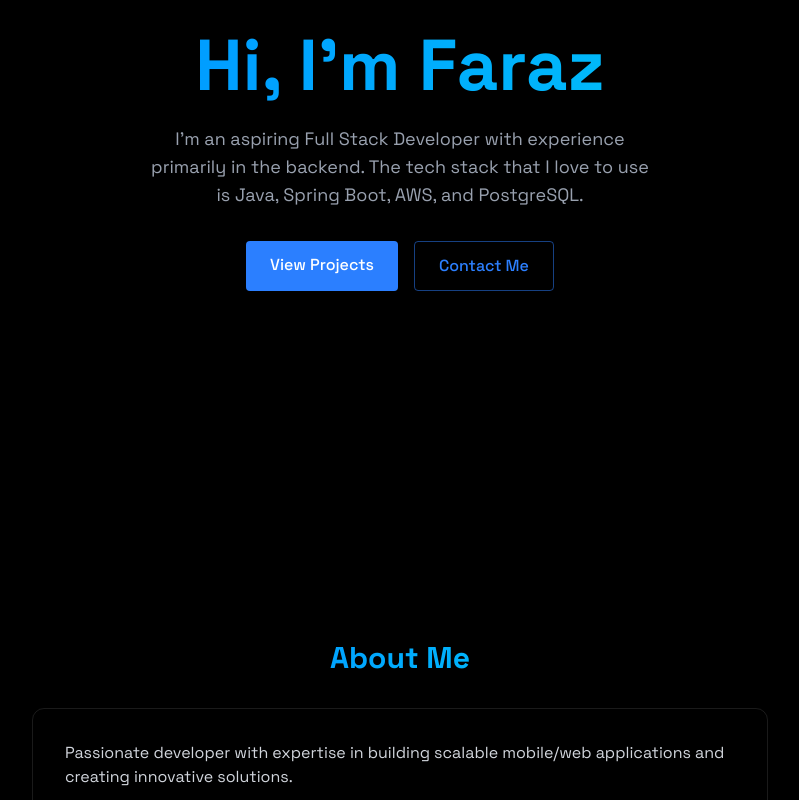
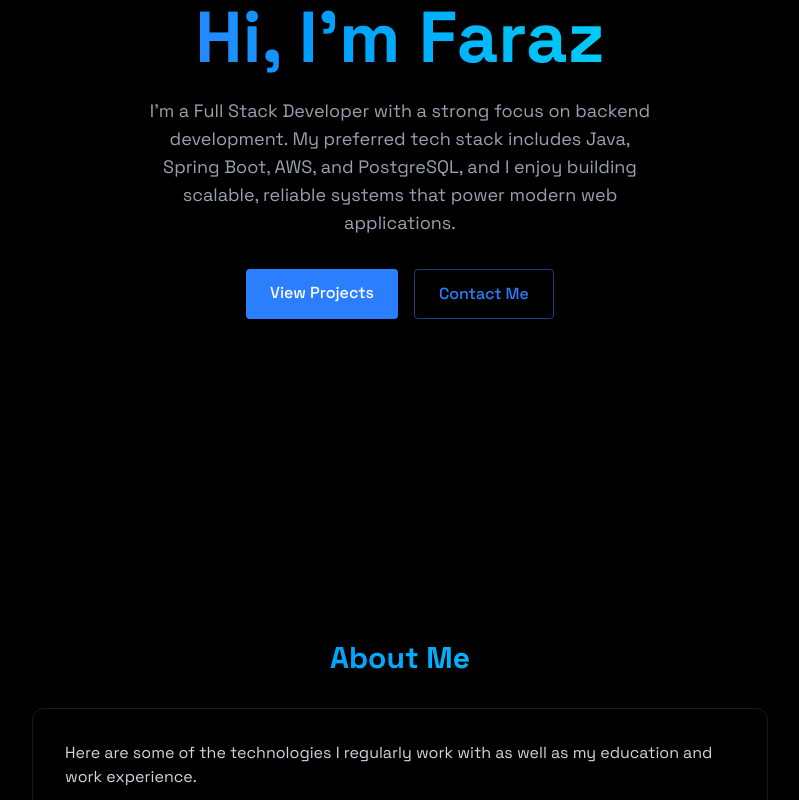
Before and after one commit to farazalam27/fqa-portfolio, a React (Vite) app: page / in a window 1280 px wide. Shown: the part 240-1040 px from the top of the page, without its empty margins (240-1039 px from the left). Built offline with nearby package versions, Linux system fonts and the light colour scheme.

Commit message:
Made some more changes

```diff
--- a/src/components/LoadingScreen.jsx
+++ b/src/components/LoadingScreen.jsx
@@ -2,7 +2,7 @@ import {useEffect, useState} from "react";
 
 export const LoadingScreen = ({onComplete}) => {
     const [text, setText] = useState("")
-    const fullText = "<Hello World />";
+    const fullText = "Hi there";
 
     useEffect(() => {
         let index = 0;
--- a/src/components/RevealOnScroll.jsx
+++ b/src/components/RevealOnScroll.jsx
@@ -17,7 +17,7 @@ export const RevealOnScroll = ({children, className = ""}) => {
     });
 
     return (
-        <div ref={ref} className={`reveal w-full ${className}`}>
+        <div ref={ref} className={`reveal ${className}`}>
             {children}
         </div>
     );
--- a/src/components/sections/About.jsx
+++ b/src/components/sections/About.jsx
@@ -15,8 +15,7 @@ export const About = () => {
 
                 <div className="rounded-xl p-8 border-white/10 border hover:-translate-y-1 transition-all">
                     <p className="text-gray-300 mb-6">
-                        Passionate developer with expertise in building scalable mobile/web applications
-                        and creating innovative solutions.
+                        Here are some of the technologies I regularly work with as well as my education and work experience.
                     </p>
 
                     <div className="grid grid-cols-1 md:grid-cols-2 gap-6">
--- a/src/components/sections/Contact.jsx
+++ b/src/components/sections/Contact.jsx
@@ -24,7 +24,7 @@ export const Contact = () => {
     return (
         <section id="contact" className="min-h-screen w-full flex items-center justify-center py-20 px-4">
             <RevealOnScroll className="w-full max-w-screen-sm">
-                <div className="w-full">
+                <div>
                     <h2 className="text-3xl font-bold mb-8 bg-gradient-to-r from-blue-500 to-cyan-400 bg-clip-text text-transparent text-center">
                         Get In Touch
                     </h2>
--- a/src/components/sections/Home.jsx
+++ b/src/components/sections/Home.jsx
@@ -13,8 +13,9 @@ export const Home = () => {
                     Hi, I'm Faraz
                 </h1>
                 <p className="text-gray-400 text-lg mb-8 max-w-lg mx-auto">
-                    I'm an aspiring Full Stack Developer with experience primarily in the backend. The tech stack that
-                    I love to use is Java, Spring Boot, AWS, and PostgreSQL.
+                    I’m a Full Stack Developer with a strong focus on backend development.
+                    My preferred tech stack includes Java, Spring Boot, AWS, and PostgreSQL,
+                    and I enjoy building scalable, reliable systems that power modern web applications.
                 </p>
                 <div className="flex justify-center space-x-4">
                     <a
```
